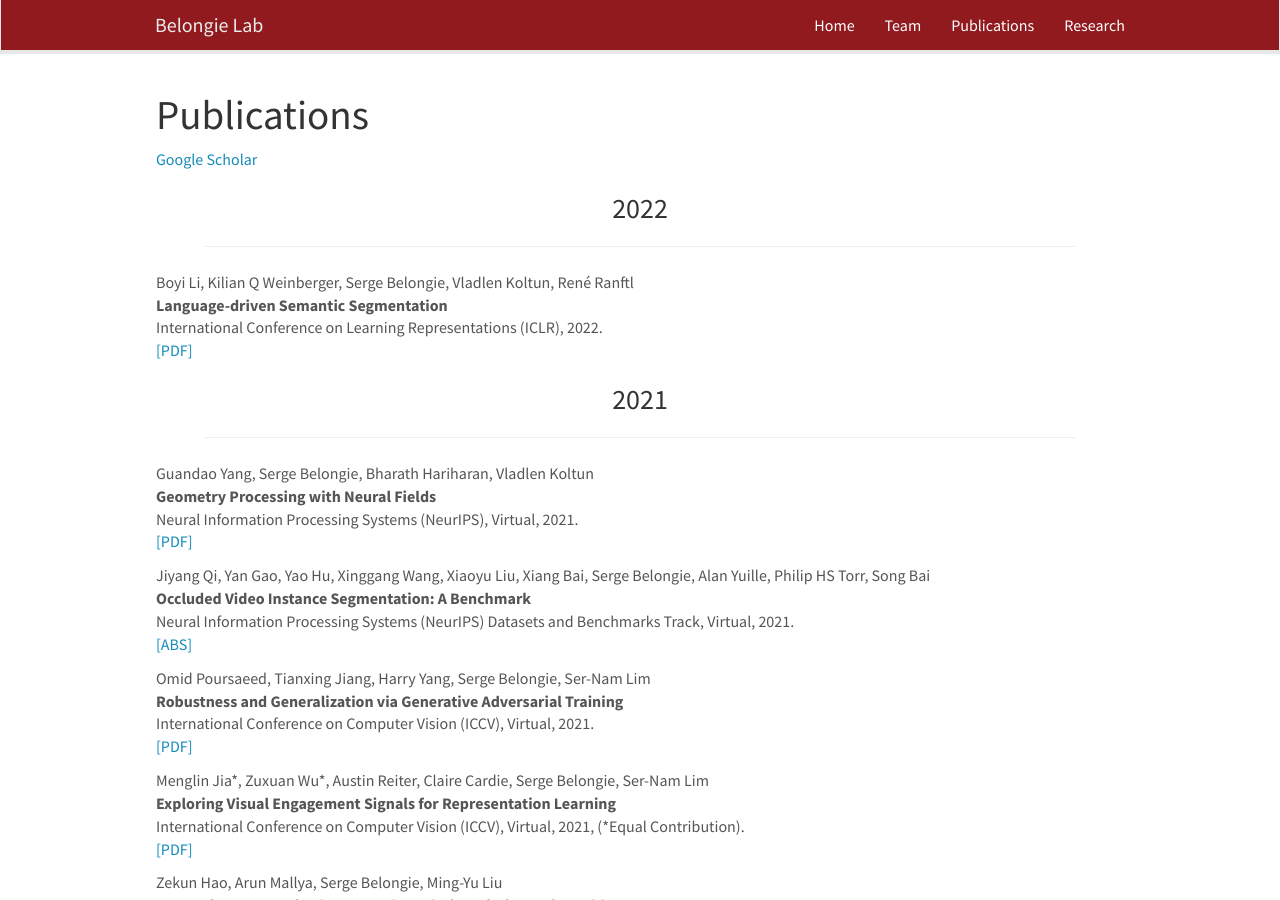
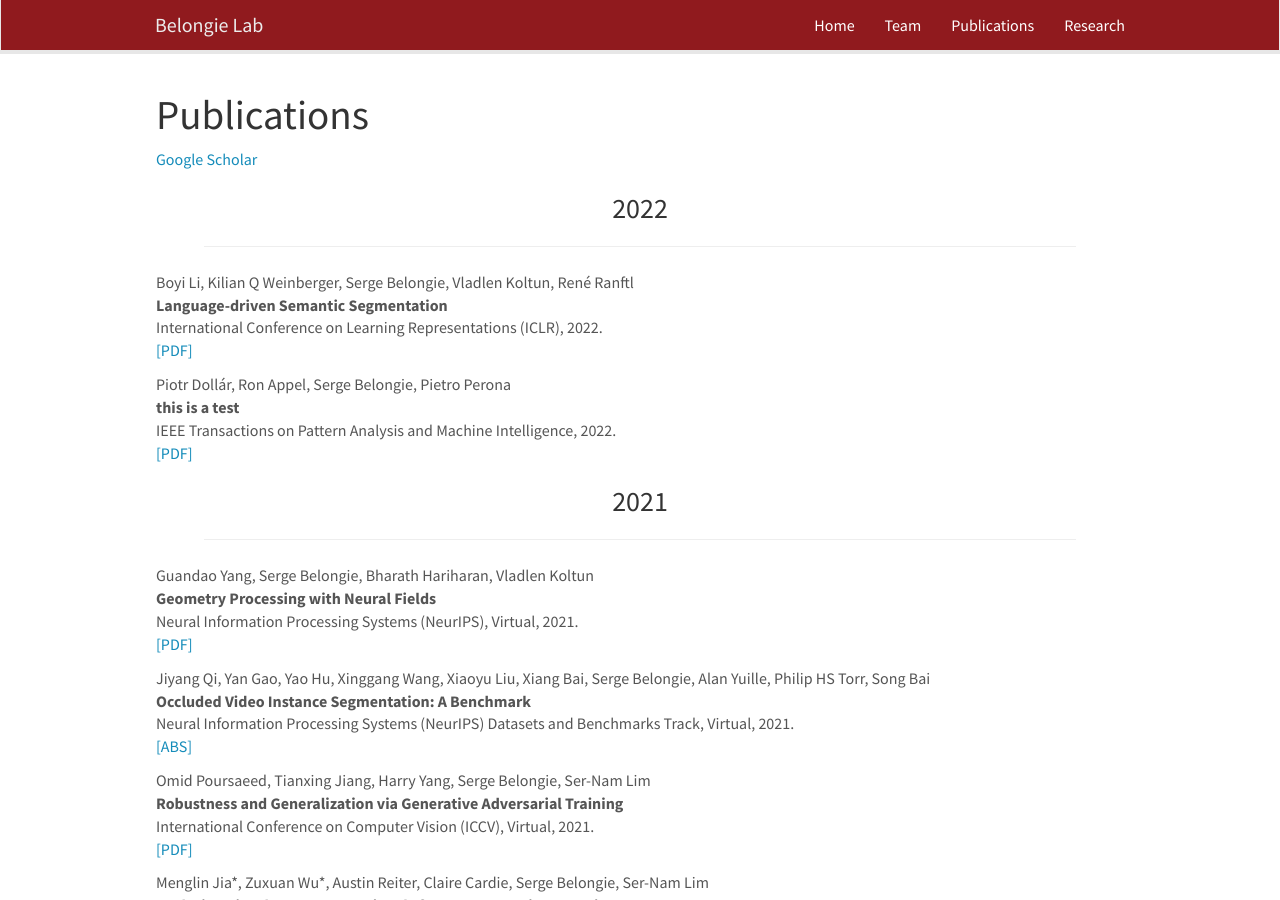
Before and after one commit to BelongieLab/belongielab.github.io, a Jekyll site: the page built from _pages/publications.md, in a window 1280 px wide and 900 px high. Built offline with Jekyll 4.4.1, drawn with Linux system fonts in a browser that asks for light colours; nearby versions of some CDN libraries.

Commit message:
Update publist.yml

```diff
--- a/_data/publist.yml
+++ b/_data/publist.yml
@@ -7,6 +7,18 @@
   ref: Li2022
   title: Language-driven Semantic Segmentation
   venue: 'International Conference on Learning Representations (ICLR), '
+  year: '2022'
+- author: "Piotr Doll\xE1r, Ron Appel, Serge Belongie, Pietro Perona"
+  date: 'to appear'
+  journal: IEEE Transactions on Pattern Analysis and Machine Intelligence
+  keywords: ''
+  link:
+    display: PDF
+    url: /se3/wp-content/uploads/2014/09/DollarPAMI14pyramids_0.pdf
+  pub_type: article
+  ref: Wei2022
+  title: this is a test
+  venue: 'IEEE Transactions on Pattern Analysis and Machine Intelligence, '
   year: '2022'
 - author: "Riccardo de Lutio, John Y. Park, Kimberly A. Watson, Stefano D'Aronco, Jan D. Wegner, Jan J. Wieringa, Melissa Tulig, Richard L. Pyle, Timothy J. Gallaher, Gillian Brown, Gordon Guymer, Andrew Franks, Dhahara Ranatunga, Yumiko Baba, Serge J. Belongie, Fabi\xE1n A. Michelangeli, Barbara A. Ambrose, Damon P. Little"
   link:
```
